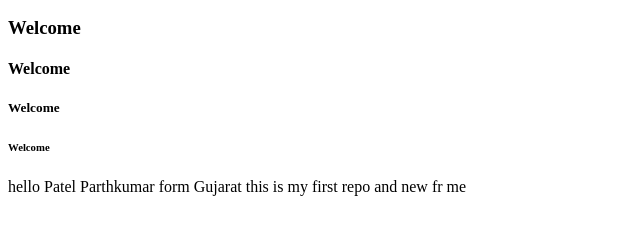
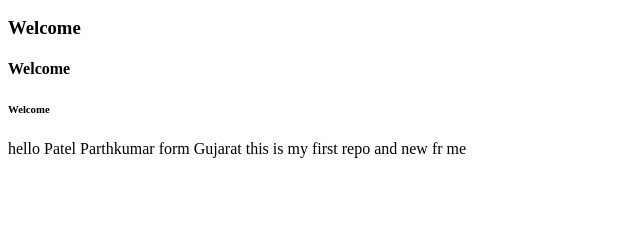
Before and after one commit to Parth10P/class_sec_c, a plain HTML site: page index.html in a window 1280 px wide. Shown: the part 110-344 px from the top of the page, without its empty margins (0-640 px from the left). Drawn offline with Linux system fonts and the light colour scheme.

Commit message:
change in tag h5 remove

```diff
--- a/index.html
+++ b/index.html
@@ -9,7 +9,6 @@
     <h2>Welcome</h2>
     <h3>Welcome</h3>
     <h4>Welcome</h4>
-    <h5>Welcome</h5>
     <h6>Welcome</h6>
     <p>hello Patel Parthkumar form Gujarat this is my first repo and new fr me</p>
 
```
